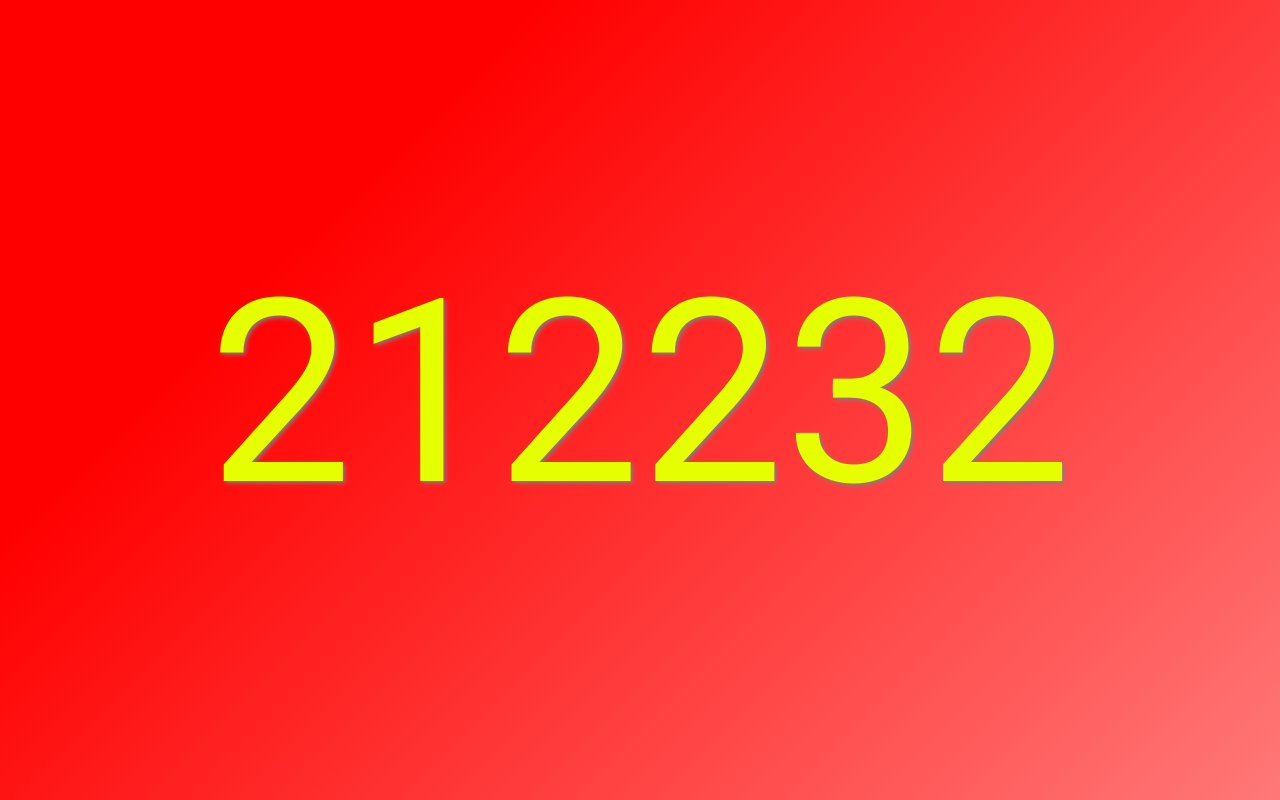
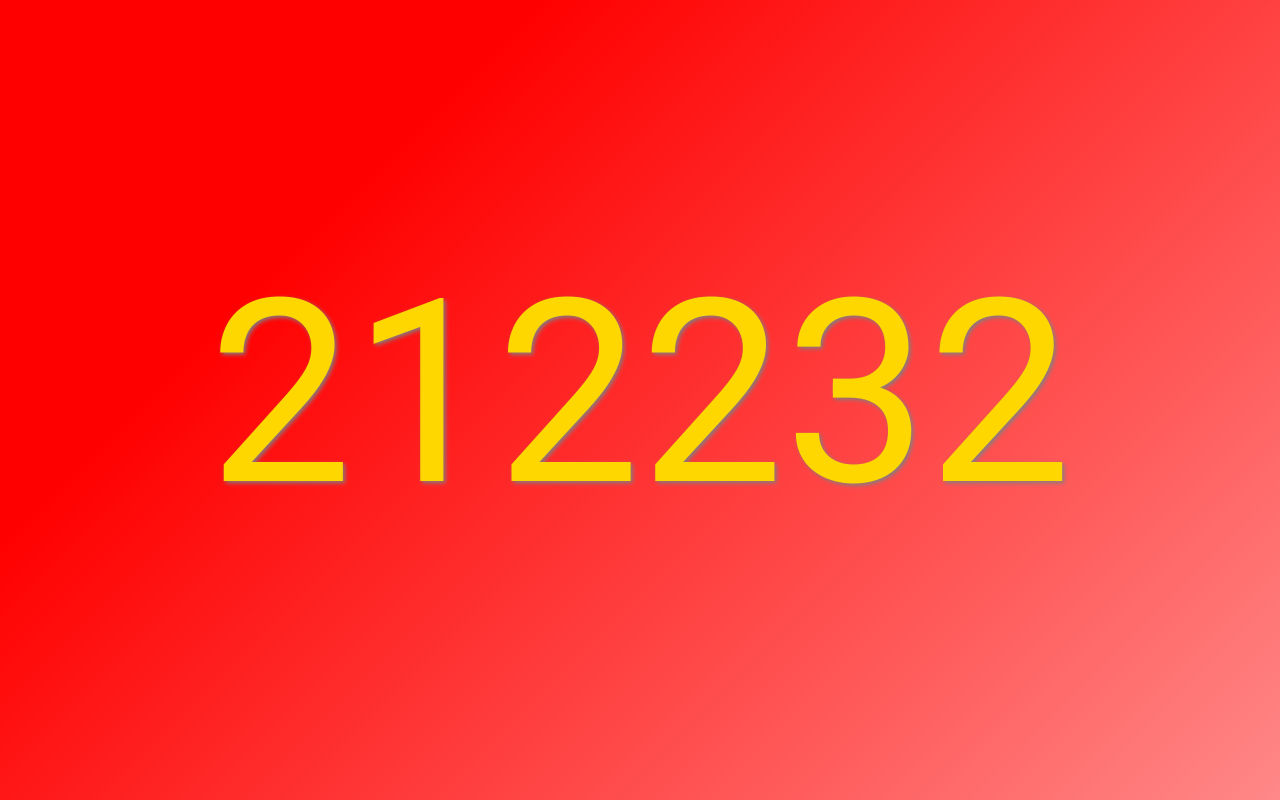
Before and after one commit to sylvainfaubet/new-year-countdown, an Angular app: page /counter in a window 1280 px wide. Built offline with nearby package versions, Linux system fonts and the light colour scheme.

Commit message:
fix(colors): change gradient and transitions

```diff
--- a/src/app/core-declarations/background/background/background.component.css
+++ b/src/app/core-declarations/background/background/background.component.css
@@ -2,30 +2,31 @@
   width: 100%;
   height: 100%;
 }
+
 .set-0,
 .countdown {
-  color: #e5ff00;
-  background-image: linear-gradient(315deg, #ff7878 0%, #ff0000 74%);
+  color: gold;
+  background: red;
 }
 .set-1 {
   color: green;
-  background-image: linear-gradient(315deg, #ff7878 0%, #ff0000 74%);
+  background: red;
 }
 .set-2 {
   color: green;
-  background-image: linear-gradient(315deg, #e5ff78 0%, #e5ff00 74%);
+  background: gold;
 }
 .set-3 {
   color: red;
-  background-image: linear-gradient(315deg, #e5ff78 0%, #e5ff00 74%);
+  background: gold;
 }
 .set-4 {
   color: red;
-  background-image: linear-gradient(315deg, #78ff78 0%, #008800 74%);
+  background: green;
 }
 .set-5 {
-  color: #e5ff00;
-  background-image: linear-gradient(315deg, #78ff78 0%, #008800 74%);
+  color: gold;
+  background: green;
 }
 
 .transition {
@@ -34,7 +35,6 @@
   display: flex;
   justify-content: center;
   align-items: center;
-  transition-property: background-image, color;
-  transition-timing-function: ease-in-out;
-  transition-duration: 2s;
+  transition: background-color 2s linear, color 2s linear;
+  background-image: linear-gradient(315deg, #ffffff88 0%, #ffffff00 74%);
 }
--- a/src/app/features/counter/pages/counter/counter.page.ts
+++ b/src/app/features/counter/pages/counter/counter.page.ts
@@ -3,7 +3,7 @@ import { ActivatedRoute } from '@angular/router';
 import { CounterService } from '@core/services';
 
 @Component({
-  template: `<app-background [count]="count">
+  template: `<app-background *ngIf="count !== undefined" [count]="count">
     <app-counter-renderer
       *ngIf="count > 0"
       [count]="count"
@@ -17,7 +17,7 @@ import { CounterService } from '@core/services';
   styleUrls: ['./counter.page.css'],
 })
 export class CounterPage implements OnInit {
-  count = 0;
+  count?: number;
   message?: string;
   constructor(
     private counterService: CounterService,
```
